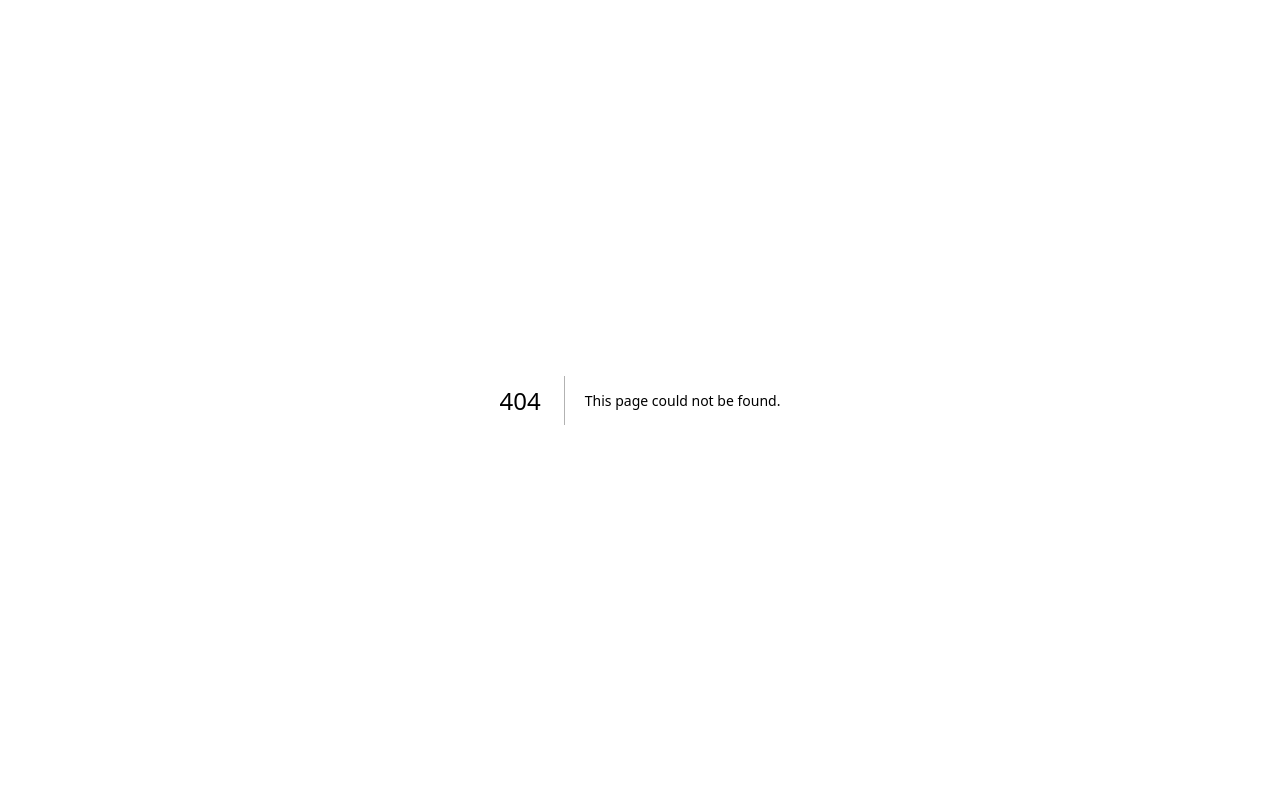
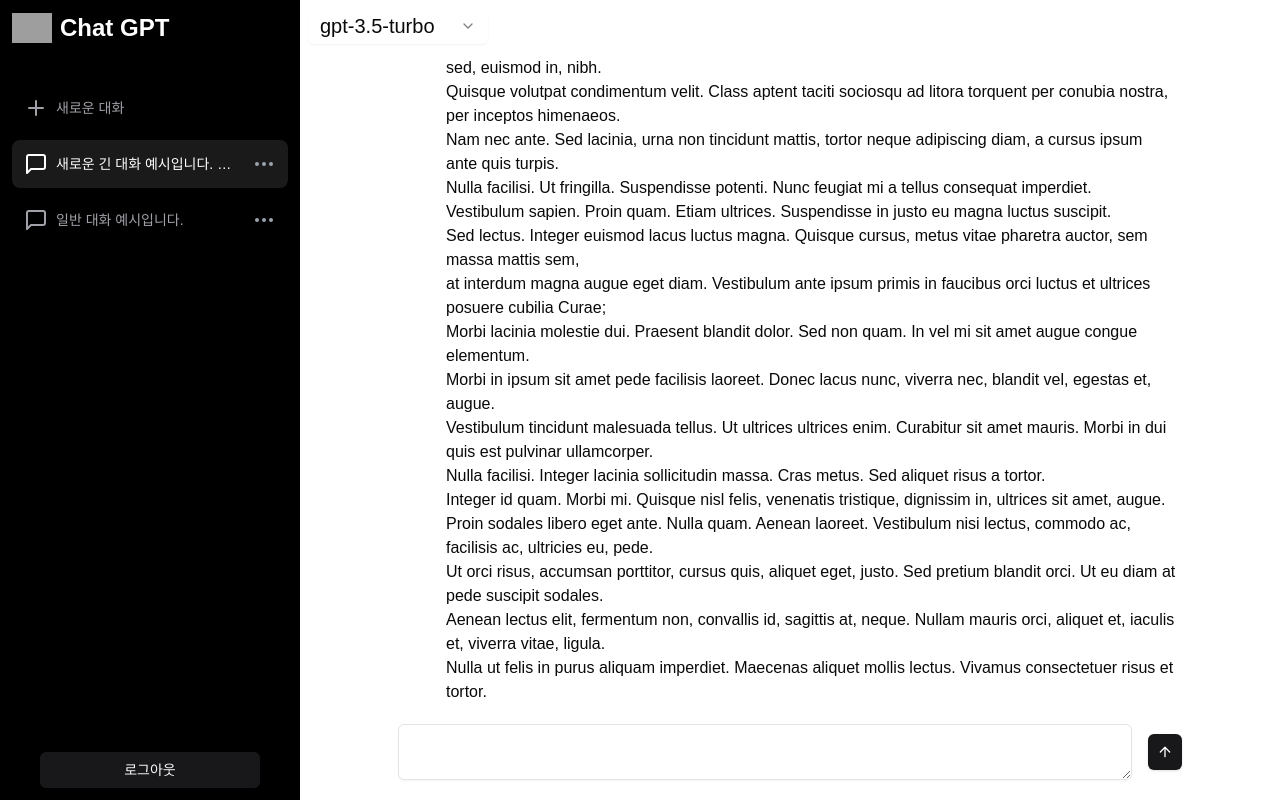
Before and after one commit to hxxbkk/chatgpt-clone, a Next.js app: page /c/1 in a window 1280 px wide. Before the commit this address had no page. Built offline with nearby package versions, Linux system fonts and the light colour scheme; grey boxes are pictures that could not be loaded.

Commit message:
final markup

```diff
--- /dev/null
+++ b/app/(chat)/c/[conversationId]/page.tsx
@@ -0,0 +1,5 @@
+import { Chat } from '@/components/chat/Chat';
+
+export default function ConversationPage() {
+  return <Chat />;
+}
--- a/app/(chat)/layout.tsx
+++ b/app/(chat)/layout.tsx
@@ -13,7 +13,7 @@
         <Sidebar />
       </div>
       {/*Header + chat 영역*/}
-      <div className="flex flex-col flex-1 h-full">
+      <div className="flex flex-col flex-1 h-full overflow-y-auto">
         <Header />
         {children}
       </div>
--- a/components/chat/Chat.tsx
+++ b/components/chat/Chat.tsx
@@ -1,18 +1,30 @@
 'use client';
 
-import { useState } from 'react';
+import { useEffect, useRef, useState } from 'react';
 import { AutoResizingTextarea } from './AutoResizingTextarea';
 import { Empty } from './Empty';
 import { Message } from './Message';
+import { Button } from '../ui/button';
 import { ArrowUp } from 'lucide-react';
+import { DUMMY_LONG_TEXT } from '@/constants/dummy';
 
 const MESSAGE_DUMMY = [
   { id: '1', content: '더미데이터1', role: 'user' },
   { id: '2', content: '더미데이터2', role: 'assistant' },
+  { id: '3', content: '더미데이터3', role: 'user' },
+  { id: '4', content: DUMMY_LONG_TEXT, role: 'assistant' },
 ];
 
 export function Chat() {
   const [value, setValue] = useState('');
+  const scrollRef = useRef<HTMLDivElement>(null);
+
+  useEffect(() => {
+    if (scrollRef.current) {
+      scrollRef.current.scrollIntoView({ behavior: 'smooth' });
+    }
+  }, []);
+
   return (
     <div className="flex flex-col w-[80%] h-full mx-auto">
       {/* 채팅영역 */}
@@ -34,17 +46,18 @@
       </div>
 
       {/* input영역 */}
-      <div className="pb-5">
-        <form className="flex itmes-center justify-center gap-4">
+      <div className="pb-5 sticky bottom-0 bg-white">
+        <form className="flex items-center justify-center gap-4">
           <AutoResizingTextarea
             value={value}
             onChange={(e) => setValue(e.target.value)}
           />
-          <button type="submit" size="icon">
+          <Button type="submit" size="icon">
             <ArrowUp />
-          </button>
+          </Button>
         </form>
       </div>
+      <div ref={scrollRef} />
     </div>
   );
 }
--- a/components/chat/Header.tsx
+++ b/components/chat/Header.tsx
@@ -3,7 +3,7 @@
 
 export function Header() {
   return (
-    <header className="flex items-center p-2">
+    <header className="flex items-center p-2 sticky top-0 bg-white z-10">
       {/* 모바일 메뉴 영역 */}
       <MobileMenu />
       {/* 모델 선택 영역 */}
--- a/components/chat/Message.tsx
+++ b/components/chat/Message.tsx
@@ -10,7 +10,7 @@
   const isAssistant = role === 'assistant';
   const avatarName = isAssistant ? 'Chat GPT' : name;
   return (
-    <div className="flex items-center gap-2 mb-5">
+    <div className="flex items-start gap-2 mb-5">
       {/* 아바타 */}
       <Avatar>
         <AvatarImage src={isAssistant ? '/logo.png' : ''} alt="avatar" />
--- a/components/chat/MobileMenu.tsx
+++ b/components/chat/MobileMenu.tsx
@@ -1,15 +1,23 @@
+'use client';
+
 import { Menu } from 'lucide-react';
 import { Sheet, SheetContent, SheetTrigger } from '../ui/sheet';
 import { Sidebar } from './Sidebar';
+import { useSheetStore } from '@/store/sheet';
+import { DialogTitle } from '@radix-ui/react-dialog';
 
 export function MobileMenu() {
+  const open = useSheetStore((state) => state.open);
+  const setOpen = useSheetStore((state) => state.setOpen);
+
   return (
     <div className="md:hidden">
-      <Sheet>
+      <Sheet open={open} onOpenChange={(open) => setOpen(open)}>
         <SheetTrigger asChild>
           <Menu />
         </SheetTrigger>
         <SheetContent side="left" className="p-0">
+          <DialogTitle className="sr-only">모바일 메뉴</DialogTitle>
           <Sidebar />
         </SheetContent>
       </Sheet>
--- a/components/chat/SidebarItem.tsx
+++ b/components/chat/SidebarItem.tsx
@@ -11,6 +11,7 @@
 import Link from 'next/link';
 import { usePathname } from 'next/navigation';
 import { ReactNode, useState } from 'react';
+import { useSheetStore } from '@/store/sheet';
 
 type Props = {
   item: {
@@ -25,6 +26,7 @@
   const { id, href, icon, label } = item;
   const pathname = usePathname();
   const [isMenuOpen, setIsMenuOpen] = useState(false);
+  const setOpen = useSheetStore((state) => state.setOpen);
 
   const handleMenu = () => {
     setIsMenuOpen((prev) => !prev);
@@ -33,12 +35,14 @@
   return (
     <Link
       href={href}
+      scroll={false}
       className={cn(
         'flex items-center justify-between  text-sm p-3 group hover:text-white hover:bg-white/10 rounded-lg',
         isMenuOpen || pathname === href
           ? 'text-white bg-white/10'
           : 'text-zinc-400'
       )}
+      onClick={() => setOpen(false)}
     >
       {/* label영역 */}
       <div className="flex items-center gap-2">
--- /dev/null
+++ b/constants/dummy.ts
@@ -0,0 +1,24 @@
+export const DUMMY_LONG_TEXT = `Lorem ipsum dolor sit amet, consectetur adipiscing elit. Integer nec odio. Praesent libero.
+Sed cursus ante dapibus diam. Sed nisi. Nulla quis sem at nibh elementum imperdiet. Duis sagittis ipsum.
+Praesent mauris. Fusce nec tellus sed augue semper porta. Mauris massa. Vestibulum lacinia arcu eget nulla.
+Class aptent taciti sociosqu ad litora torquent per conubia nostra, per inceptos himenaeos.
+Curabitur sodales ligula in libero. Sed dignissim lacinia nunc. Curabitur tortor. Pellentesque nibh.
+Aenean quam. In scelerisque sem at dolor. Maecenas mattis. Sed convallis tristique sem.
+Proin ut ligula vel nunc egestas porttitor. Morbi lectus risus, iaculis vel, suscipit quis, luctus non, massa.
+Fusce ac turpis quis ligula lacinia aliquet. Mauris ipsum. Nulla metus metus, ullamcorper vel, tincidunt sed, euismod in, nibh.
+Quisque volutpat condimentum velit. Class aptent taciti sociosqu ad litora torquent per conubia nostra, per inceptos himenaeos.
+Nam nec ante. Sed lacinia, urna non tincidunt mattis, tortor neque adipiscing diam, a cursus ipsum ante quis turpis.
+Nulla facilisi. Ut fringilla. Suspendisse potenti. Nunc feugiat mi a tellus consequat imperdiet.
+Vestibulum sapien. Proin quam. Etiam ultrices. Suspendisse in justo eu magna luctus suscipit.
+Sed lectus. Integer euismod lacus luctus magna. Quisque cursus, metus vitae pharetra auctor, sem massa mattis sem,
+at interdum magna augue eget diam. Vestibulum ante ipsum primis in faucibus orci luctus et ultrices posuere cubilia Curae;
+Morbi lacinia molestie dui. Praesent blandit dolor. Sed non quam. In vel mi sit amet augue congue elementum.
+Morbi in ipsum sit amet pede facilisis laoreet. Donec lacus nunc, viverra nec, blandit vel, egestas et, augue.
+Vestibulum tincidunt malesuada tellus. Ut ultrices ultrices enim. Curabitur sit amet mauris. Morbi in dui quis est pulvinar ullamcorper.
+Nulla facilisi. Integer lacinia sollicitudin massa. Cras metus. Sed aliquet risus a tortor.
+Integer id quam. Morbi mi. Quisque nisl felis, venenatis tristique, dignissim in, ultrices sit amet, augue.
+Proin sodales libero eget ante. Nulla quam. Aenean laoreet. Vestibulum nisi lectus, commodo ac, facilisis ac, ultricies eu, pede.
+Ut orci risus, accumsan porttitor, cursus quis, aliquet eget, justo. Sed pretium blandit orci. Ut eu diam at pede suscipit sodales.
+Aenean lectus elit, fermentum non, convallis id, sagittis at, neque. Nullam mauris orci, aliquet et, iaculis et, viverra vitae, ligula.
+Nulla ut felis in purus aliquam imperdiet. Maecenas aliquet mollis lectus. Vivamus consectetuer risus et tortor.
+`;
--- /dev/null
+++ b/store/sheet.ts
@@ -0,0 +1,17 @@
+import { create } from 'zustand';
+
+type State = {
+  open: boolean;
+};
+
+type Action = {
+  setOpen: (open: State['open']) => void;
+};
+
+// Create your store, which includes both state and (optionally) actions
+const useSheetStore = create<State & Action>((set) => ({
+  open: false,
+  setOpen: (open) => set(() => ({ open })),
+}));
+
+export { useSheetStore };
```
